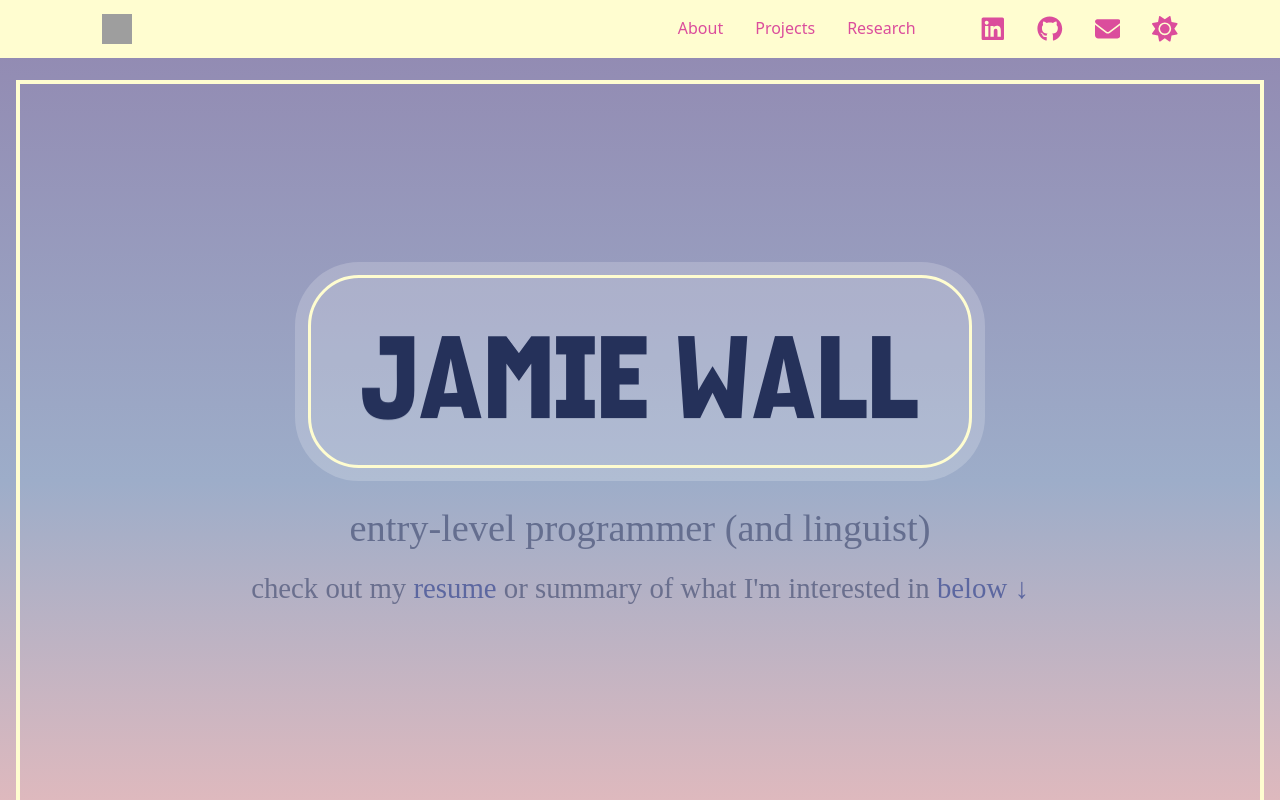
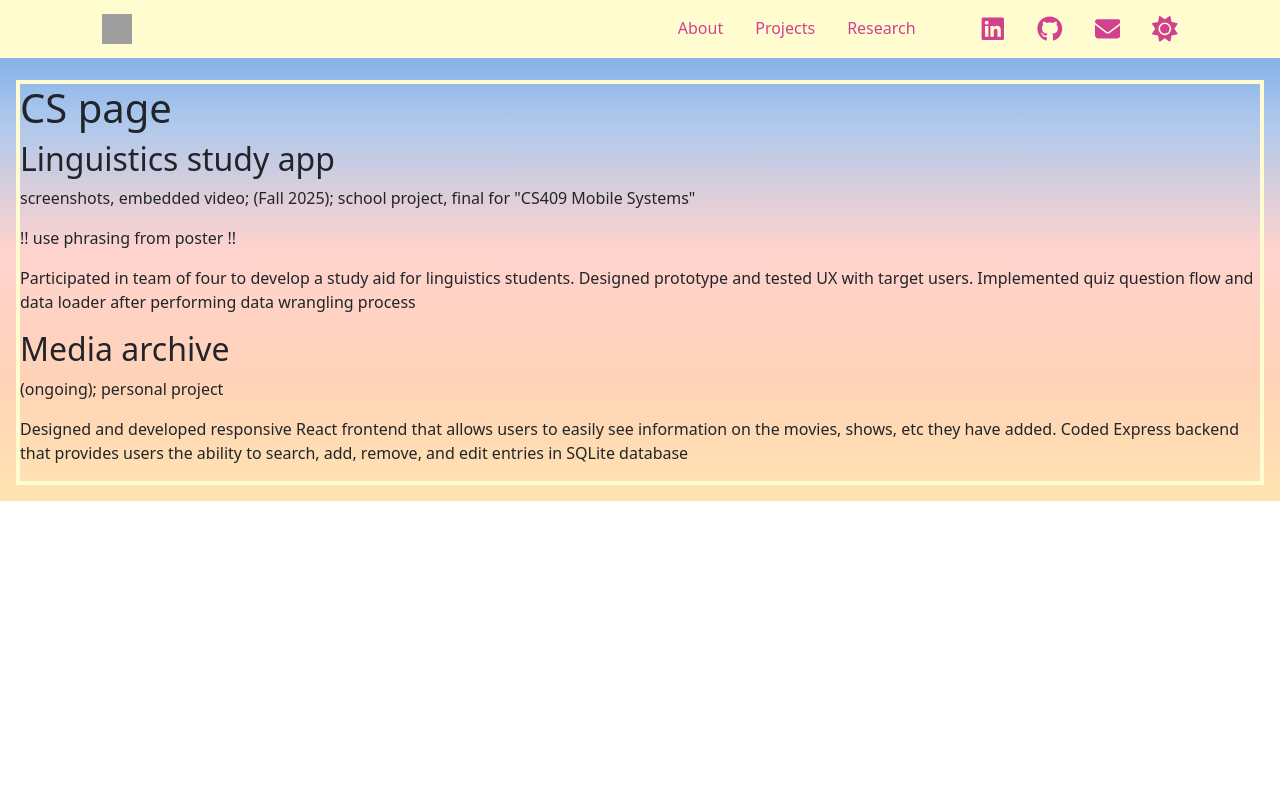
Before and after one commit to blue-j-wall/portfolio, a React (Vite) app: page /#/projects in a window 1280 px wide. Before the commit this address led to /. Shown: the top 800 px of the page. Built offline with nearby package versions, Linux system fonts and the light colour scheme; grey boxes are pictures that could not be loaded; a web font is replaced by a local one.

Commit message:
changed nav page names + minor color change

```diff
--- a/src/components/nav/Navbar.jsx
+++ b/src/components/nav/Navbar.jsx
@@ -39,8 +39,8 @@ export default function SiteNavbar(props) {
 
                     <Nav id="tabs" className="ms-auto justify-content-center">
                         <Nav.Link as={HashLink} smooth to='/home#about' style={{textDecoration:"none"}} onClick={handleCloseOffcanvas}>About</Nav.Link>
-                        <Nav.Link as={Link} to="/programming" onClick={handleCloseOffcanvas}>Projects</Nav.Link>
-                        <Nav.Link as={Link} to="/linguistics" onClick={handleCloseOffcanvas}>Research</Nav.Link>
+                        <Nav.Link as={Link} to="/projects" onClick={handleCloseOffcanvas}>Projects</Nav.Link>
+                        <Nav.Link as={Link} to="/research" onClick={handleCloseOffcanvas}>Research</Nav.Link>
                         {/*<Nav.Link as={Link} to="https://www.linkedin.com/" target="_blank"><FaLinkedin/></Nav.Link>
                         <Nav.Link as={Link} to="https://github.com/G-Wall" target="_blank"><FaGithub/></Nav.Link>
                         <Nav.Link as={Link} to="mailto:jamiewall247@gmail.com" target="_blank"><FaEnvelope/></Nav.Link>*/}
--- a/src/components/nav/Router.jsx
+++ b/src/components/nav/Router.jsx
@@ -11,8 +11,8 @@ export default function Router() {
             <Route path="/" element={<Portfolio />}>
                 <Route index element={<Home />} />
                 <Route path="home" element={<Home />} />
-                <Route path="programming" element={<CompSci />} />
-                <Route path="linguistics" element={<Ling />} />
+                <Route path="projects" element={<CompSci />} />
+                <Route path="research" element={<Ling />} />
                 <Route path="*" element={<Home />} />
             </Route>
         </Routes>
--- a/src/components/nav/pages/CompSci.jsx
+++ b/src/components/nav/pages/CompSci.jsx
@@ -1,10 +1,17 @@
 export default function CompSci(props) {
 
-    return <div className="full-page">
+    return <div className="full-page ">
         <h1>CS page</h1>
         <h2>Linguistics study app</h2>
         <p>screenshots, embedded video; (Fall 2025); school project, final for "CS409 Mobile Systems"</p>
+        <p>!! use phrasing from poster !!</p>
+        <p>Participated in team of four to develop a study aid for linguistics students. Designed prototype and tested UX with target users.
+            Implemented quiz question flow and data loader after performing data wrangling process</p>
+
         <h2>Media archive</h2>
         <p>(ongoing); personal project</p>
+        <p>Designed and developed responsive React frontend that allows users to easily see information on the movies, shows, etc they have added.
+            Coded Express backend that provides users the ability to search, add, remove, and edit entries in SQLite database</p>
+
     </div>
 }
--- a/src/components/nav/pages/Ling.jsx
+++ b/src/components/nav/pages/Ling.jsx
@@ -6,7 +6,5 @@ export default function Ling(props) {
         <p>PI Eric Raimy; here's the premise, did survey, working on the paper and results...</p>
         <h2>sociophonetics research</h2>
         <p>lit review for capstone</p>
-        <h2>interest in CAY</h2>
-        <p>interest in tense theory in general; did multiple papers, presentation...</p>
     </div>
 }
--- a/src/index.css
+++ b/src/index.css
@@ -24,7 +24,7 @@
   -moz-osx-font-smoothing: grayscale;
 
   --blue: #0085d2;
-  --pink: #DB4D9C;
+  --pink: #d14190; /*#DB4D9C*/
   --yellow: #F0BD75;
   --pale-yellow: #FFFDD0;
 
@@ -39,9 +39,9 @@
 
   background-color: #b3e2f4;
   /*background-image: linear-gradient(#87CEEB, #FADADD, #FDFD96);*/
-  /*background-image: linear-gradient(#CDDFF7, #FFB4D1, #FFC8C8, #FFE2CB, #F6F2DF); https://www.schemecolor.com/sunrise-pastels.php*/
-  background-image: linear-gradient(#9187B0, #9DADC9, #FFBFB8, #FFD2B8, #FFECCF);/* https://www.schemecolor.com/pastels-at-sunrise.php*/
+  /*background-image: linear-gradient(#9187B0, #9DADC9, #FFBFB8, #FFD2B8, #FFECCF);/* https://www.schemecolor.com/pastels-at-sunrise.php*/
   /*background-image: linear-gradient(#7ea6dc, #88A4BD, #e1bed3, #f1bac0, #efe4bb);*/
+  background-image: linear-gradient(#619ee9, #b0c9ec, #ffd3ce, #FFD2B8, #ffe4b1);
 
   /*
   https://www.schemecolor.com/valley-sunrise.php
@@ -121,8 +121,6 @@ a:hover {
 #landing h1 {
   font-size: clamp(3.5rem, 8vw, 9rem);
   font-family: basillionFont;
-  /*color: #5bc0e4;*/
-  /*color: var(--pale-yellow);*/
   color: #25315a;
 
   padding-top: clamp(3rem, 6vw, 4rem);
@@ -132,8 +130,6 @@ a:hover {
   border-radius: clamp(4rem, 4vw, 5rem);
   background-color: #ffffff32;
 
-  /*border: 3px solid var(--pale-yellow);
-  outline: 3px solid var(--pink) ;*/
   outline: 3px solid var(--pale-yellow);
   outline-offset: -1rem;
 }
```
